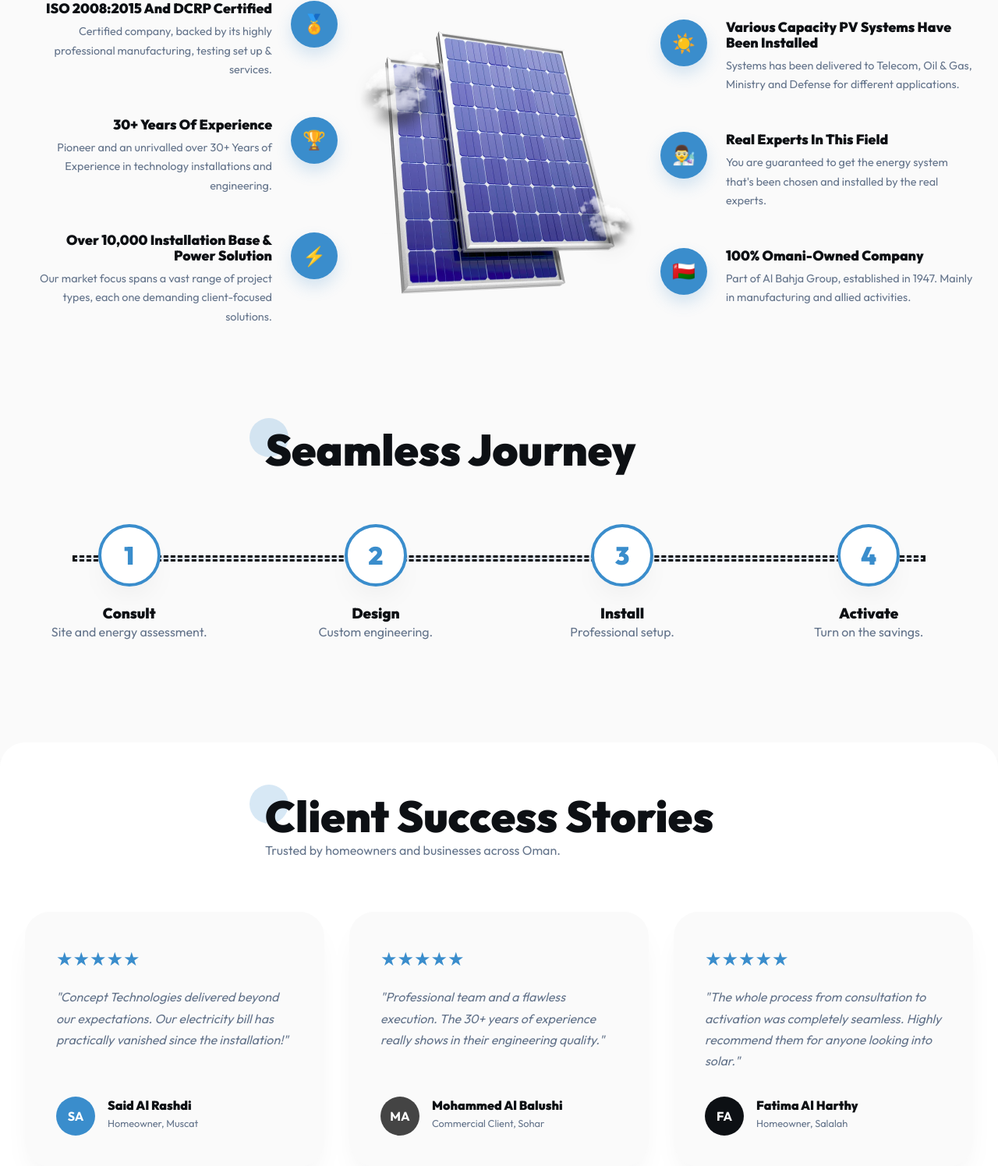
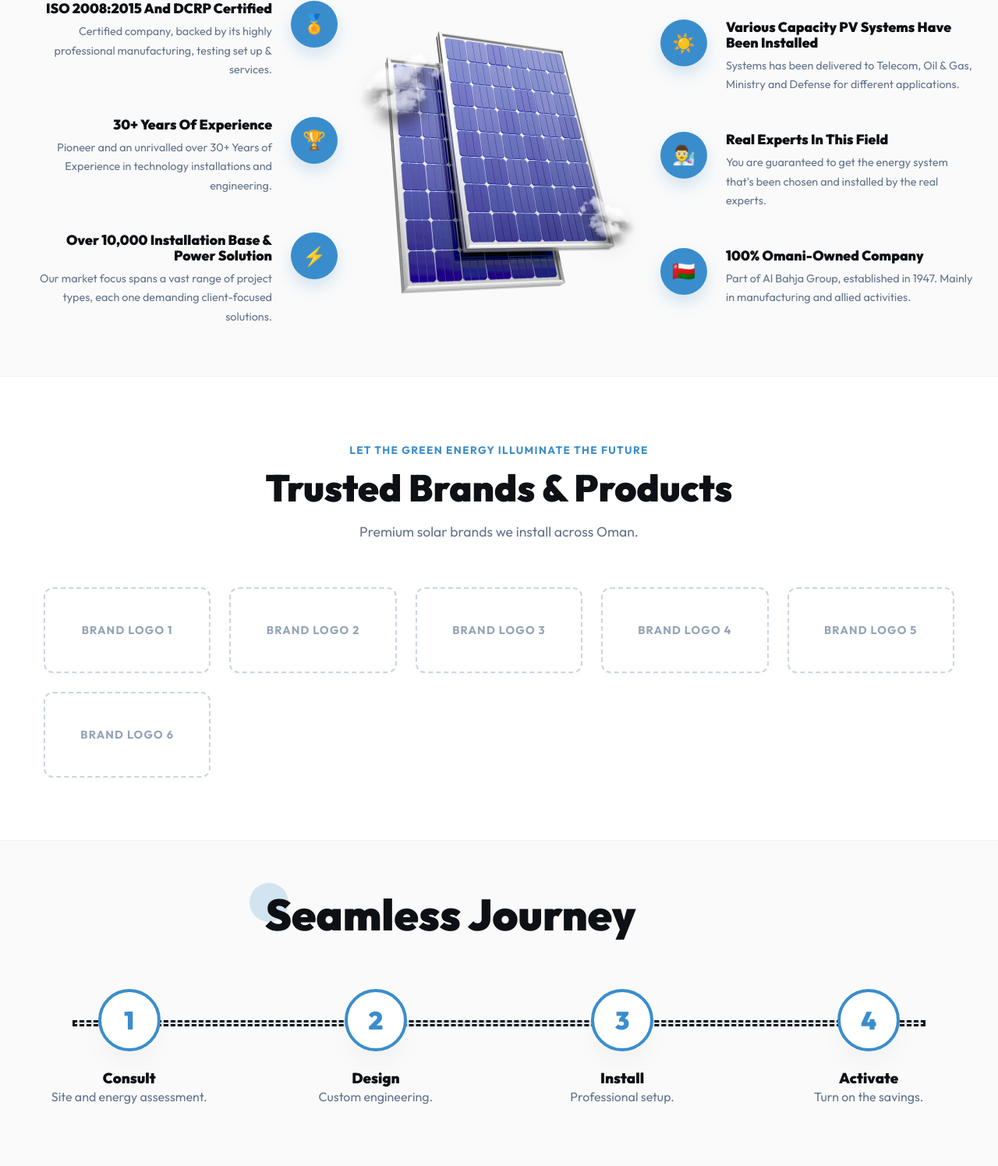
Before and after one commit to aitsunworld/solar.ctechoman.com, a PHP site: page / in a window 1280 px wide. Shown: the part 4225-5720 px from the top of the page at 78% size. Run offline with PHP 8.4, Linux system fonts and the light colour scheme.

Commit message:
feat: brands grid, video modal, session triggers, Arabic RTL chatbot v2.3

```diff
--- a/index.php
+++ b/index.php
@@ -91,7 +91,7 @@ $lang = require_once "lang/{$active_lang}.php";
 
         <div class="hero-actions">
           <a href="#contact" class="btn btn-hero-primary"><?= $lang['hero_btn'] ?></a>
-          <a href="#video" class="btn-video">
+          <a href="javascript:void(0)" class="btn-video" id="watch-video-btn">
             <span class="play-icon">▶</span>
             <span class="video-text"><?= $lang['hero_btn_video'] ?></span>
           </a>
@@ -379,6 +379,23 @@ $lang = require_once "lang/{$active_lang}.php";
     </div>
   </section>
 
+  <!-- Trusted Brands & Products -->
+  <section id="partners" class="partners-section text-center reveal" style="text-align: center; padding: 5rem 0;">
+    <div class="container">
+      <span style="font-size: 0.85rem; font-weight: 700; letter-spacing: 0.1em; color: var(--color-primary); text-transform: uppercase;"><?= $lang['why_pre'] ?></span>
+      <h2 style="font-size: 3rem; margin-top: 0.5rem; margin-bottom: 1rem;"><?= $lang['brands_title'] ?></h2>
+      <p class="text-muted" style="margin-bottom: 3.5rem; font-size: 1.1rem; max-width: 600px; margin-left: auto; margin-right: auto;"><?= $lang['brands_subtitle'] ?></p>
+
+      <div class="partners-grid">
+        <?php for ($i = 1; $i <= 6; $i++): ?>
+          <div class="partner-card">
+            <span class="partner-placeholder-text"><?= $lang['brands_placeholder'] ?> <?= $i ?></span>
+          </div>
+        <?php endfor; ?>
+      </div>
+    </div>
+  </section>
+
   <!-- Process -->
   <section id="process" class="container section-padding">
     <div class="section-title text-center reveal" style="margin: 0 auto 4rem auto;">
@@ -596,10 +613,20 @@ $lang = require_once "lang/{$active_lang}.php";
     </div>
   </footer>
 
-  <script src="calculator-engine.js?v=2.2" defer></script>
-  <script src="analytics.js?v=2.2" defer></script>
-  <script src="script.js?v=2.2" defer></script>
-  <script src="chatbot.js?v=2.2" defer></script>
+  <!-- Video Modal overlay -->
+  <div id="video-modal" class="video-modal-overlay" aria-hidden="true" role="dialog">
+    <div class="video-modal-container">
+      <button class="video-modal-close" id="close-video-modal" aria-label="Close modal">&times;</button>
+      <div class="video-iframe-wrapper">
+        <iframe id="video-iframe" src="" frameborder="0" allow="accelerometer; autoplay; clipboard-write; encrypted-media; gyroscope; picture-in-picture" allowfullscreen></iframe>
+      </div>
+    </div>
+  </div>
+
+  <script src="calculator-engine.js?v=2.3" defer></script>
+  <script src="analytics.js?v=2.3" defer></script>
+  <script src="script.js?v=2.3" defer></script>
+  <script src="chatbot.js?v=2.3" defer></script>
 </body>
 
 </html>
--- a/lang/ar.php
+++ b/lang/ar.php
@@ -66,6 +66,11 @@ return [
     'why_5_desc' => 'أنت تضمن الحصول على نظام الطاقة الذي تم اختياره وتركيبه من قبل خبراء حقيقيين.',
     'why_6_title' => 'شركة مملوكة عمانية 100٪',
     'why_6_desc' => 'جزء من مجموعة بهوان، تأسست عام 1947.',
+
+    // Brands
+    'brands_title' => 'العلامات التجارية والمنتجات الموثوقة',
+    'brands_subtitle' => 'ماركات الطاقة الشمسية المتميزة التي نقوم بتركيبها في جميع أنحاء عمان.',
+    'brands_placeholder' => 'شعار العلامة التجارية',
 
     // Process
     'proc_title' => 'رحلة سلسة',
--- a/lang/en.php
+++ b/lang/en.php
@@ -66,6 +66,11 @@ return [
     'why_5_desc' => 'You are guaranteed to get the energy system that\'s been chosen and installed by the real experts.',
     'why_6_title' => '100% Omani-Owned Company',
     'why_6_desc' => 'Part of Al Bahja Group, established in 1947. Mainly in manufacturing and allied activities.',
+
+    // Brands
+    'brands_title' => 'Trusted Brands & Products',
+    'brands_subtitle' => 'Premium solar brands we install across Oman.',
+    'brands_placeholder' => 'Brand Logo',
 
     // Process
     'proc_title' => 'Seamless Journey',
--- a/style.css
+++ b/style.css
@@ -600,6 +600,139 @@ input[type="range"]::-webkit-slider-thumb:hover {
 .benefit-card h3 {
   font-size: 1.5rem;
   margin-bottom: 1rem;
+}
+
+/* Trusted Brands & Products Section */
+.partners-section {
+  background: #ffffff;
+  border-top: 1px solid #f1f5f9;
+  border-bottom: 1px solid #f1f5f9;
+}
+
+.partners-grid {
+  display: grid;
+  grid-template-columns: repeat(auto-fit, minmax(180px, 1fr));
+  gap: 1.5rem;
+  margin-top: 1.5rem;
+  max-width: 1200px;
+  margin-left: auto;
+  margin-right: auto;
+  padding: 0 1rem;
+}
+
+.partner-card {
+  background: #ffffff;
+  border: 2px dashed #cbd5e1;
+  border-radius: 12px;
+  height: 110px;
+  display: flex;
+  align-items: center;
+  justify-content: center;
+  transition: all 0.3s cubic-bezier(0.4, 0, 0.2, 1);
+  cursor: pointer;
+  padding: 1rem;
+  box-shadow: 0 4px 6px -1px rgba(0, 0, 0, 0.02), 0 2px 4px -1px rgba(0, 0, 0, 0.01);
+}
+
+.partner-card:hover {
+  transform: translateY(-6px) scale(1.03);
+  border-color: var(--color-primary);
+  box-shadow: 0 12px 20px -3px rgba(58, 141, 204, 0.15), 0 4px 6px -2px rgba(0, 0, 0, 0.05);
+}
+
+.partner-placeholder-text {
+  color: #94a3b8;
+  font-weight: 600;
+  font-size: 0.9rem;
+  letter-spacing: 0.08em;
+  text-transform: uppercase;
+  transition: color 0.3s;
+}
+
+.partner-card:hover .partner-placeholder-text {
+  color: var(--color-primary);
+}
+
+/* Video Modal Overlay */
+.video-modal-overlay {
+  position: fixed;
+  top: 0;
+  left: 0;
+  width: 100vw;
+  height: 100vh;
+  background-color: rgba(15, 23, 42, 0.85); /* Slate 900 dim overlay */
+  backdrop-filter: blur(4px);
+  display: flex;
+  align-items: center;
+  justify-content: center;
+  z-index: 100000;
+  opacity: 0;
+  pointer-events: none;
+  transition: opacity 0.3s cubic-bezier(0.4, 0, 0.2, 1);
+}
+
+.video-modal-overlay.active {
+  opacity: 1;
+  pointer-events: auto;
+}
+
+.video-modal-container {
+  position: relative;
+  width: 90%;
+  max-width: 560px; /* Premium 560px iframe width */
+  background: transparent;
+  transform: scale(0.95);
+  transition: transform 0.3s cubic-bezier(0.34, 1.56, 0.64, 1);
+}
+
+.video-modal-overlay.active .video-modal-container {
+  transform: scale(1);
+}
+
+.video-iframe-wrapper {
+  position: relative;
+  padding-bottom: 56.25%; /* 16:9 widescreen aspect ratio */
+  height: 0;
+  border-radius: 16px;
+  overflow: hidden;
+  box-shadow: 0 25px 50px -12px rgba(0, 0, 0, 0.6);
+}
+
+#video-iframe {
+  position: absolute;
+  top: 0;
+  left: 0;
+  width: 100%;
+  height: 100%;
+  border-radius: 16px;
+  background: #000;
+}
+
+.video-modal-close {
+  position: absolute;
+  top: -45px;
+  right: 0;
+  background: transparent;
+  border: none;
+  color: #ffffff;
+  font-size: 2.8rem;
+  cursor: pointer;
+  line-height: 1;
+  transition: transform 0.2s, color 0.2s;
+  outline: none;
+}
+
+.video-modal-close:hover {
+  color: var(--color-primary);
+  transform: scale(1.15) rotate(90deg);
+}
+
+@media (max-width: 576px) {
+  .video-modal-close {
+    top: -40px;
+    right: 5px;
+    font-size: 2.4rem;
+  }
 }
 
 /* Horizontal Process Flow */
```
Also changed, not shown: chatbot.css (+23 -14 lines), chatbot.js (+86 -19 lines), script.js (+44 -0 lines).
